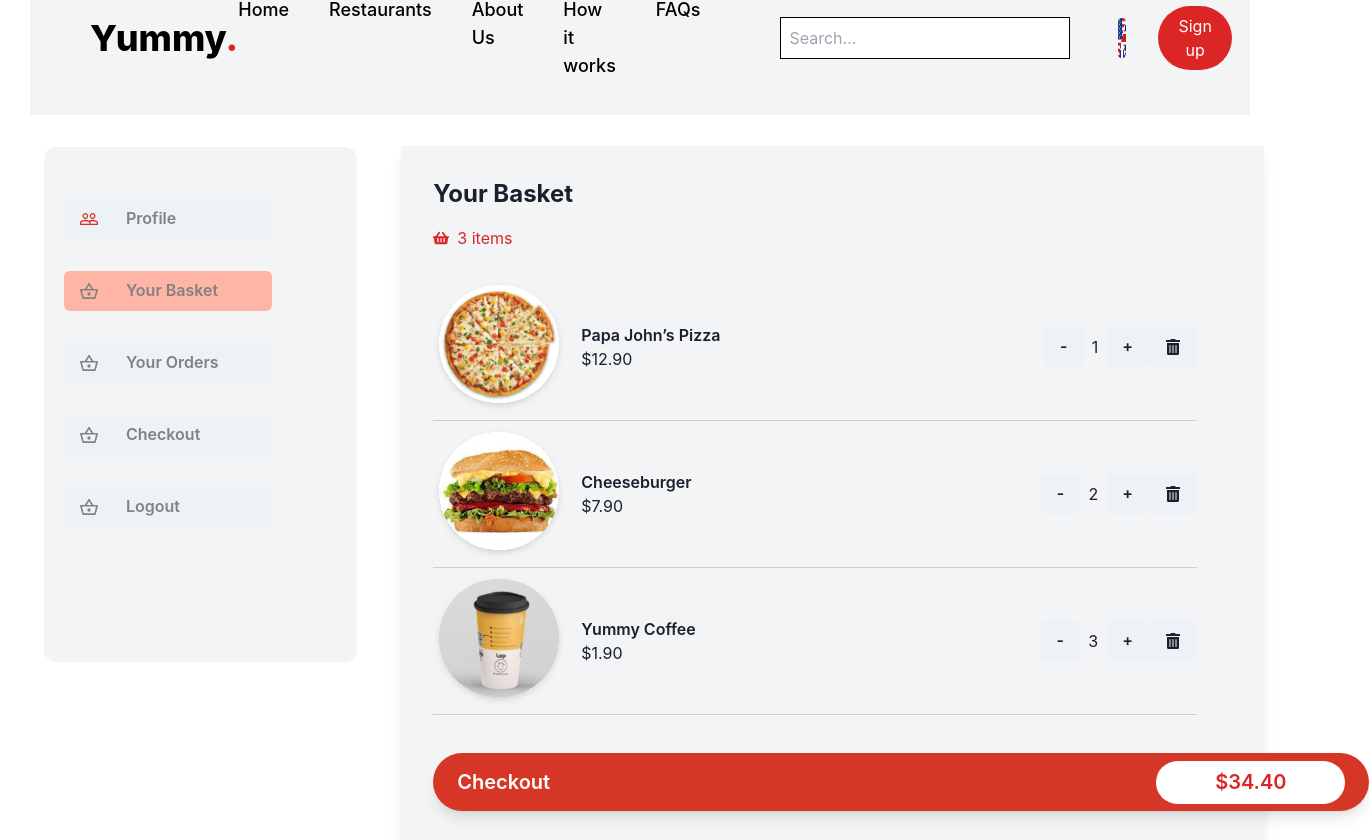
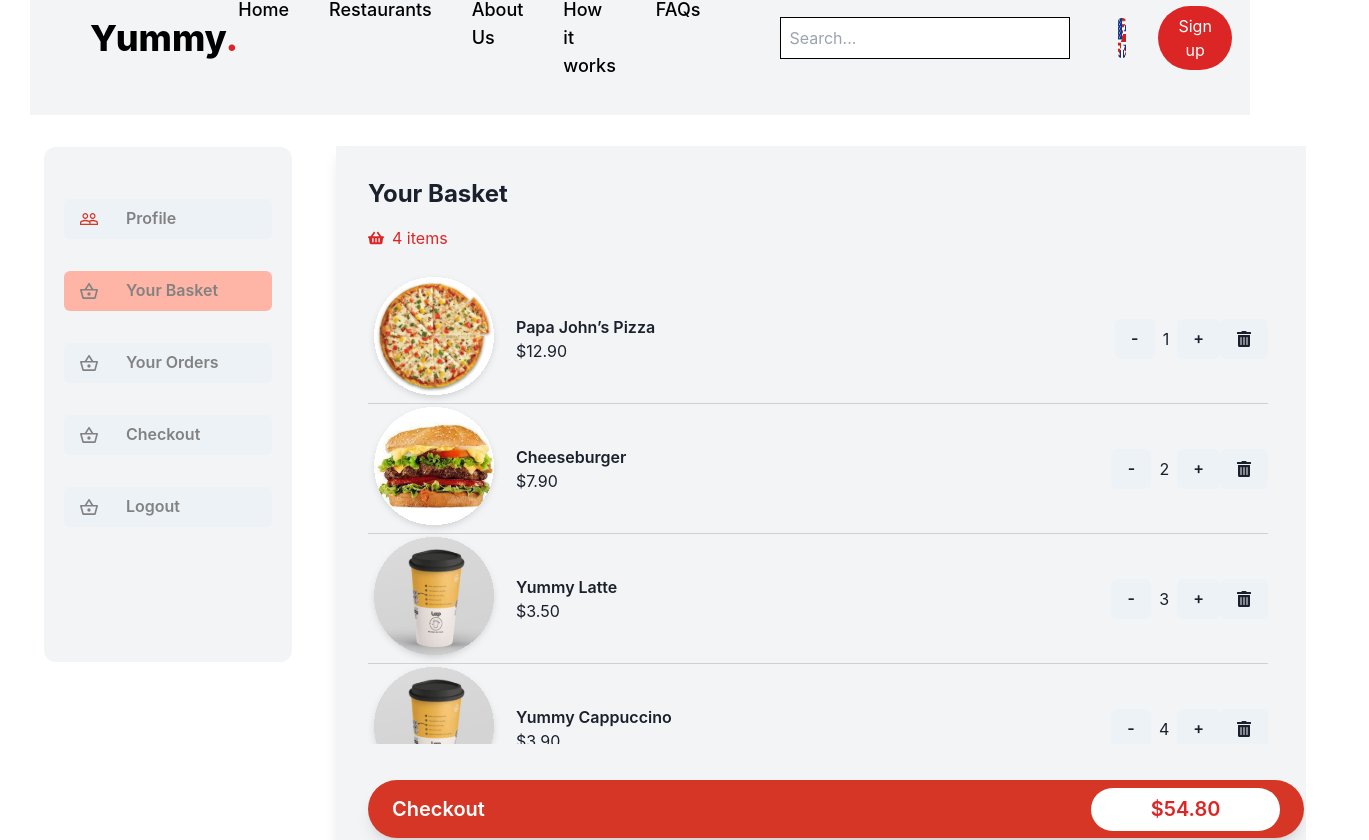
Before and after one commit to YusifAliyev037/YummyApp, a Next.js app: page /user/basket in a window 1280 px wide. Shown: the part 84-924 px from the top of the page, 1369 px wide, since content can reach past the window. Built offline with nearby package versions, Linux system fonts and the light colour scheme.

Commit message:
add scroolbar to userBasket

```diff
--- a/shared/ClientComponent/UserBasket.tsx
+++ b/shared/ClientComponent/UserBasket.tsx
@@ -1,4 +1,4 @@
-import React from "react";
+import React, { useState } from "react";
 import { Box, Text, Image, Button } from "@chakra-ui/react";
 import { FaShoppingBasket, FaTrashAlt } from "react-icons/fa";
 
@@ -13,8 +13,8 @@ const BasketItem = ({
   price: string;
   quantity: number;
 }) => (
-  <Box className="flex items-center justify-between  py-2 border-b mr-[35px] border-gray100">
-    <Image src={imageSrc} alt={name} className="w-22 h-22 " />
+  <Box className="flex items-center justify-between py-2 border-b mr-[35px] w-[900px] h-[130px] border-gray100">
+    <Image src={imageSrc} alt={name} className="w-22 h-22" />
     <Box className="flex-1 ml-4">
       <Text className="font-semibold">{name}</Text>
       <Text className="text-gray600">{price}</Text>
@@ -31,47 +31,76 @@ const BasketItem = ({
 );
 
 const UserBasket: React.FC = () => {
+  const [basketItems, setBasketItems] = useState([
+    {
+      imageSrc: "/aboutuspizza.svg",
+      name: "Papa John’s Pizza",
+      price: "$12.90",
+      quantity: 1,
+    },
+    {
+      imageSrc: "/hamburger.svg",
+      name: "Cheeseburger",
+      price: "$7.90",
+      quantity: 2,
+    },
+    {
+      imageSrc: "/coffee.svg",
+      name: "Yummy Latte",
+      price: "$3.50",
+      quantity: 3,
+    },
+    {
+      imageSrc: "/coffee.svg",
+      name: "Yummy Cappuccino",
+      price: "$3.90",
+      quantity: 4,
+    },
+  ]);
+
   const handleClick = () => {
-    // Add your checkout logic here
     console.log("Checkout button clicked");
   };
+
+  const isScrollable = basketItems.length > 3;
+
   return (
-    <Box className=" w-[970px] h-[735px]  bg-gray200 mt-[15px] mr-[35px]  p-8 shadow-lg">
+    <Box className="w-[970px] h-[730px] bg-gray200 mt-[15px] pb-[40px] mr-[35px] p-8 shadow-lg relative">
       <Text className="text-2xl font-bold mb-4">Your Basket</Text>
 
       <div className="text-red500 mb-6 flex items-center justify-between">
         <div className="flex items-center">
           <FaShoppingBasket className="mr-2" />
-          <span>3 items</span>
+          <span>{basketItems.length} items</span>
         </div>
       </div>
 
-      <BasketItem
-        imageSrc="/aboutuspizza.svg"
-        name="Papa John’s Pizza "
-        price="$12.90"
-        quantity={1}
-      />
-      <BasketItem
-        imageSrc="/hamburger.svg"
-        name="Cheeseburger"
-        price="$7.90"
-        quantity={2}
-      />
-      <BasketItem
-        imageSrc="/coffee.svg"
-        name="Yummy Coffee"
-        price="$1.90"
-        quantity={3}
-      />
+      <Box
+        className={`overflow-y-auto ${
+          isScrollable
+            ? "h-[470px] scrollbar-thin scrollbar-thumb-red-500 scrollbar-track-red-300"
+            : "h-auto"
+        }`}
+      >
+        {basketItems.map((item, index) => (
+          <BasketItem
+            key={index}
+            imageSrc={item.imageSrc}
+            name={item.name}
+            price={item.price}
+            quantity={item.quantity}
+          />
+        ))}
+      </Box>
 
       <Box
         onClick={handleClick}
-        className="absolute bg-red400 cursor-pointer text-white px-6 py-2 mt-[38px] w-[936px] h-[58px] rounded-30 flex justify-between items-center p-4  shadow-lg"
+        className="absolute bg-red400 cursor-pointer text-white px-6 py-2 w-[936px] h-[58px] rounded-30 flex justify-between items-center p-4 shadow-lg"
+        style={{ bottom: "38px" }}
       >
         <Text className="text-xl font-semibold">Checkout</Text>
         <button className="text-xl font-semibold w-[189px] h-[43px] text-red500 bg-white rounded-50">
-          $34.40
+          $54.80
         </button>
       </Box>
     </Box>
```
Also changed, not shown: shared/ClientComponent/UserModul.tsx (+50 -50 lines).
